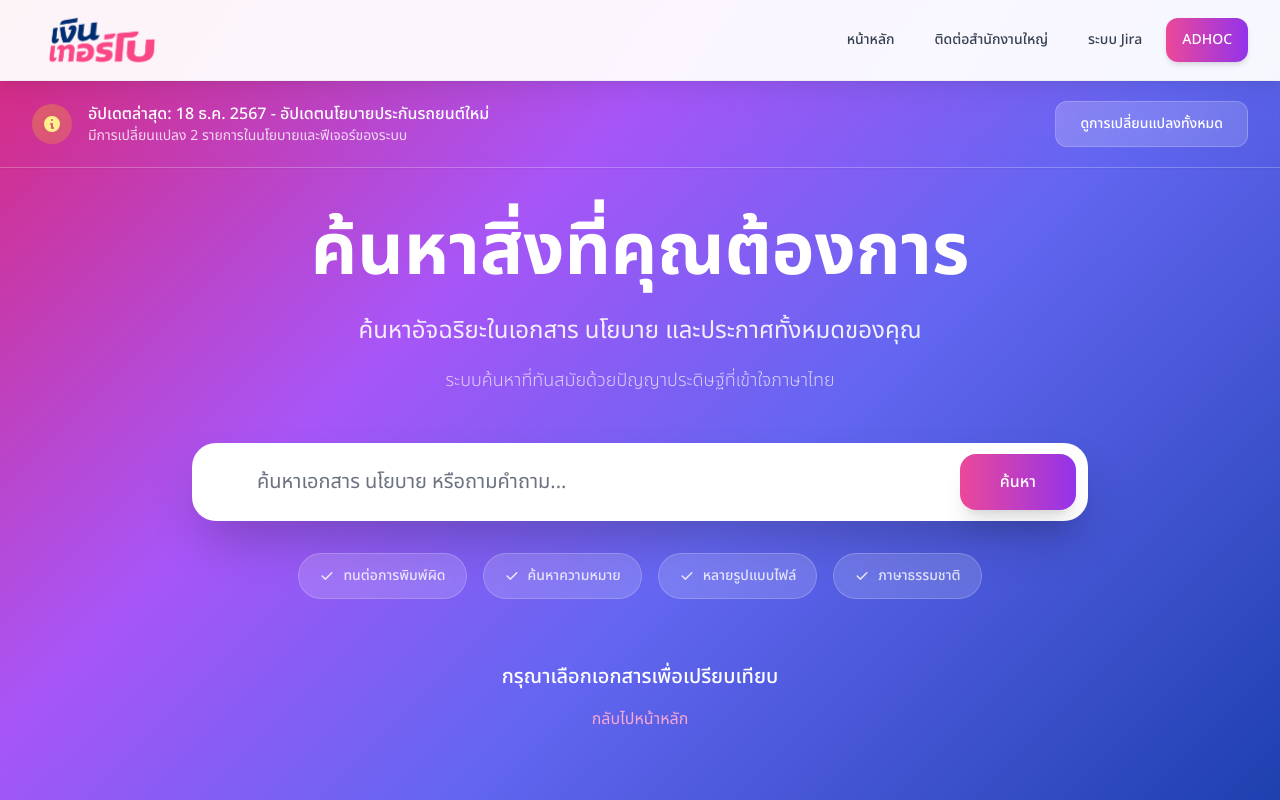
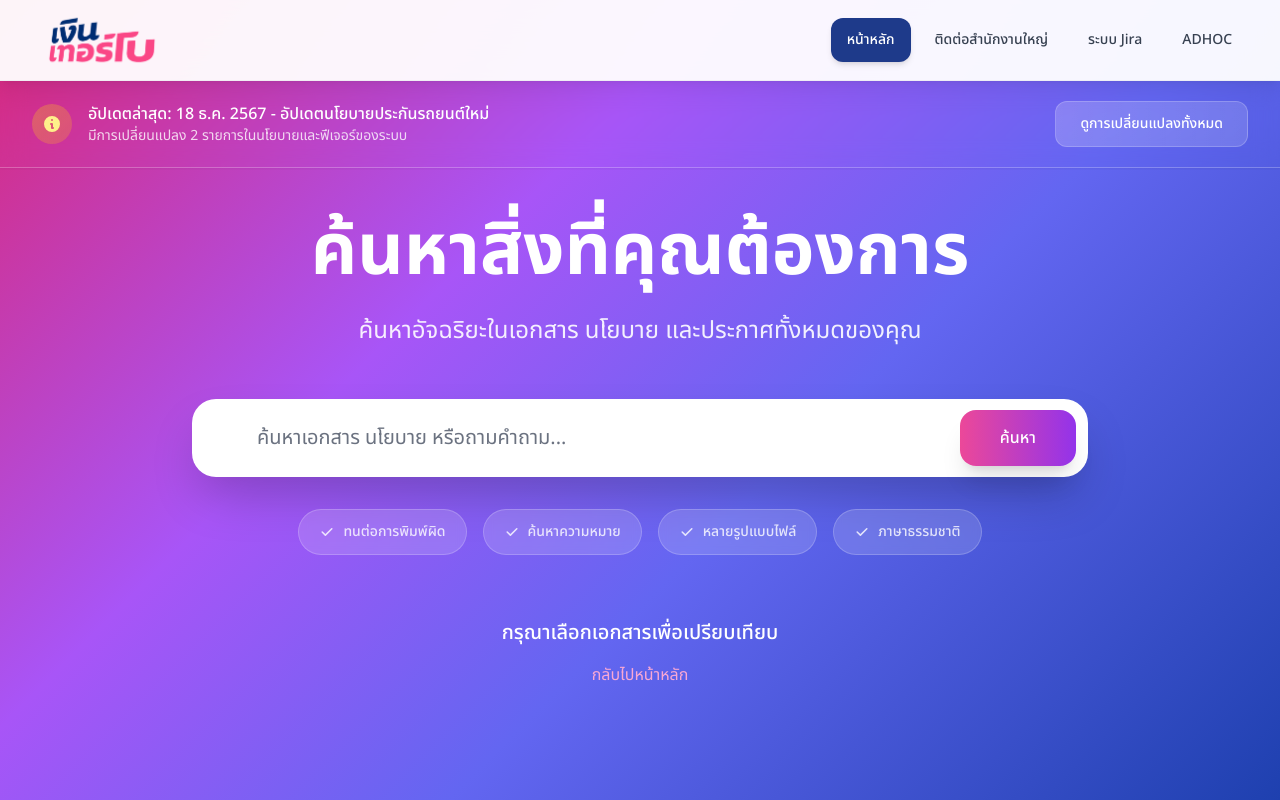
Before and after one commit to Jamesktp000/weekend-hckthn, a Next.js app in the folder frontend/: page /compare in a window 1280 px wide. Built offline with nearby package versions, Linux system fonts and the light colour scheme.

Commit message:
Styles of nav

```diff
--- a/frontend/src/components/Navbar.tsx
+++ b/frontend/src/components/Navbar.tsx
@@ -24,7 +24,7 @@ export default function Navbar() {
 
           {/* Navigation items */}
           <div className="flex items-center space-x-2">
-            <Link href="/" className="text-gray-700 hover:text-gray-900 hover:bg-gray-100 px-4 py-3 rounded-xl text-sm noto-sans-thai-medium transition-all duration-300">
+            <Link href="/" className="text-white px-4 py-3 rounded-xl text-sm noto-sans-thai-medium transition-all duration-300 shadow-md hover:shadow-lg" style={{ backgroundColor: '#1e3a8a' }}>
               หน้าหลัก
             </Link>
             <button className="text-gray-700 hover:text-gray-900 hover:bg-gray-100 px-4 py-3 rounded-xl text-sm noto-sans-thai-medium transition-all duration-300">
@@ -33,7 +33,7 @@ export default function Navbar() {
             <button className="text-gray-700 hover:text-gray-900 hover:bg-gray-100 px-4 py-3 rounded-xl text-sm noto-sans-thai-medium transition-all duration-300">
               ระบบ Jira
             </button>
-            <button className="bg-gradient-to-r from-pink-500 to-purple-600 text-white hover:from-pink-600 hover:to-purple-700 px-4 py-3 rounded-xl text-sm noto-sans-thai-medium transition-all duration-300 shadow-md hover:shadow-lg">
+            <button className="text-gray-700 hover:text-gray-900 hover:bg-gray-100 px-4 py-3 rounded-xl text-sm noto-sans-thai-medium transition-all duration-300">
               ADHOC
             </button>
           </div>
--- a/frontend/src/components/SearchBar.tsx
+++ b/frontend/src/components/SearchBar.tsx
@@ -19,9 +19,6 @@ export default function SearchBar() {
         </h1>
         <p className="text-2xl text-white/90 mb-4 noto-sans-thai-regular max-w-4xl mx-auto leading-relaxed">
           ค้นหาอัจฉริยะในเอกสาร นโยบาย และประกาศทั้งหมดของคุณ
-        </p>
-        <p className="text-lg text-white/70 noto-sans-thai-light max-w-2xl mx-auto">
-          ระบบค้นหาที่ทันสมัยด้วยปัญญาประดิษฐ์ที่เข้าใจภาษาไทย
         </p>
       </div>
 
```
